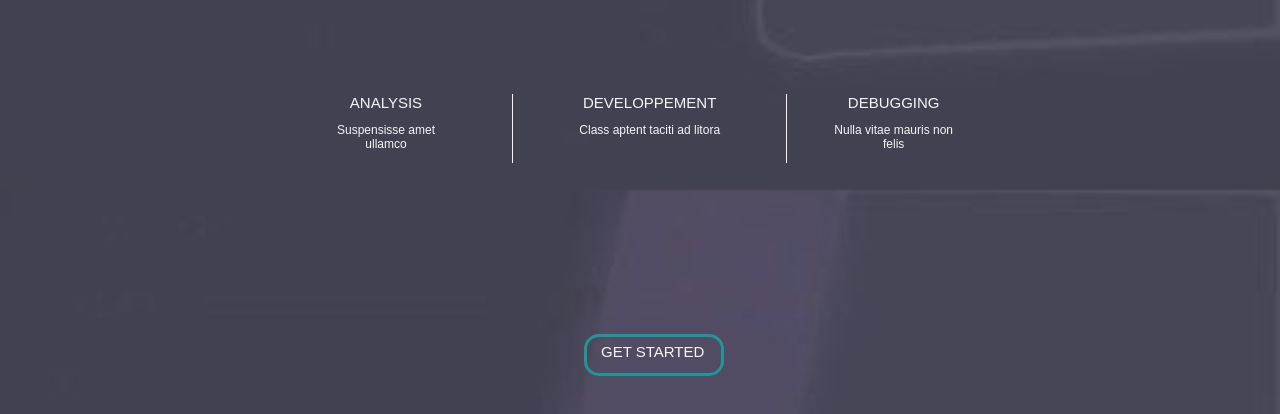
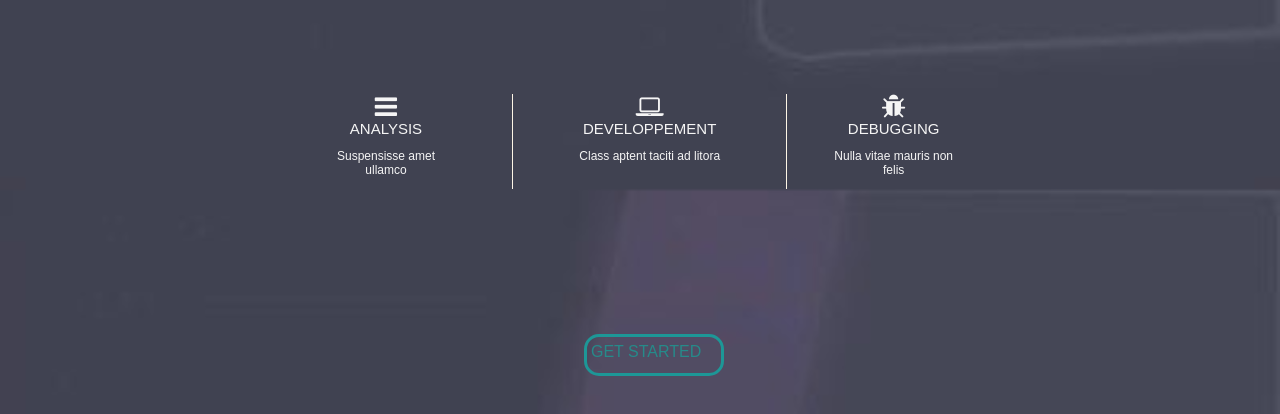
Before and after one commit to MansouraD/TP, a plain HTML site: page index.html in a window 1280 px wide. Shown: the part 386-800 px from the top of the page. Drawn offline with Linux system fonts and the light colour scheme.

Commit message:
Update index.html
index.html of TP1 is done

```diff
--- a/index.html
+++ b/index.html
@@ -1,17 +1,19 @@
 <!DOCTYPE html>
 <html>
     <head>
+        <title>Mariama diouf tp dev web</title>
         <meta charset="utf-8"/>
-        <title>Mariama diouf tp dev web</title>
+        <meta name="viewport" content="width=device-width, initial-scale=1">
         <link rel="stylesheet" href="style.css">
+        <link rel="stylesheet" href="https://cdnjs.cloudflare.com/ajax/libs/font-awesome/4.7.0/css/font-awesome.min.css">
     </head>
     <body>
         <header>
-            <p> P3 Dev Web Mobile </p>
+            <div class="ligne"> <p> P3 Dev Web Mobile </p></div>
             <div class="haut">
                 <a href="home">Home</a>
                 <a href="About">About</a>
-                <a href="Conctact">Contact</a>
+                <a href="Contact">Contact</a>
             </div>
         </header>
         <nav>
@@ -19,13 +21,19 @@
                <p>TP Dev Web : HTML CSS</p>
             </div>
             <div class=second>
-                <div class="itemi"> <a href="analysis">ANALYSIS</a></br><p class="i">Suspensisse amet ullamco</p> </div>
-                <div class="itemii"> <a href="developpement">DEVELOPPEMENT</a></br><p class="ii">Class aptent taciti ad litora</p> </div>
-                <div class="itemiii"> <a href="debugging">DEBUGGING</a></br><p class="iii">Nulla vitae mauris non felis</p> </div>
+                <div class="itemi">
+                    <i class="fa fa-bars" style="font-size:26px"></i> <br>
+                    <a href="analysis">ANALYSIS</a></br><p class="i">Suspensisse amet ullamco</p> </div>
+                <div class="itemii">
+                    <i class="fa fa-laptop" style="font-size:26px"></i> <br>
+                    <a href="developpement">DEVELOPPEMENT</a></br><p class="ii">Class aptent taciti ad litora</p> </div>
+                <div class="itemiii">
+                    <i class="fa fa-bug"style="font-size:26px"></i> <br>
+                    <a href="debugging">DEBUGGING</a></br><p class="iii">Nulla vitae mauris non felis</p> </div>
             </div>
         </nav>
         <footer>
-            <div class="bas"> <a href="start">Get Started</p></div>
+            <div class="bas"> <a #start>Get Started</p></div>
         </footer>
     </body>
 </html>
```
